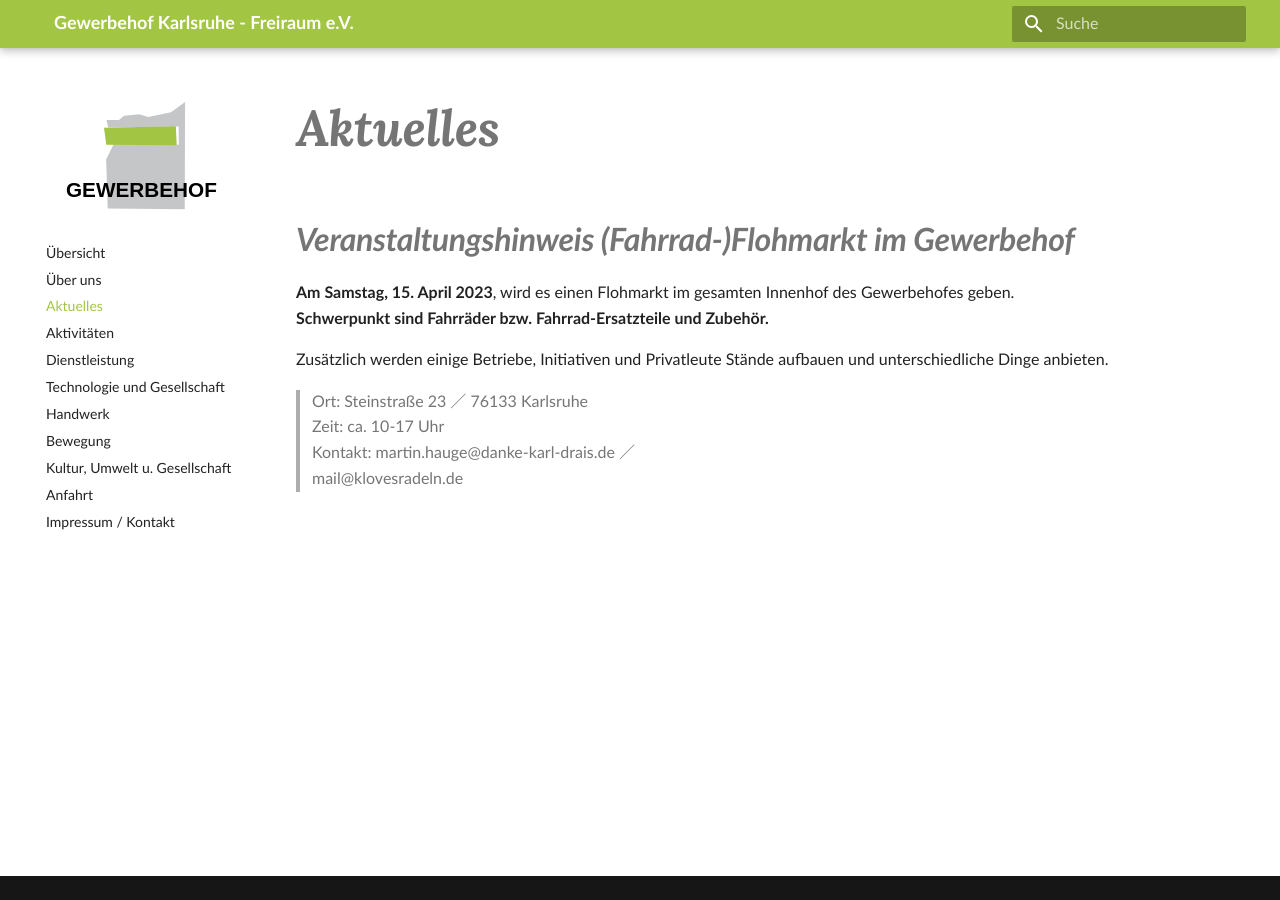
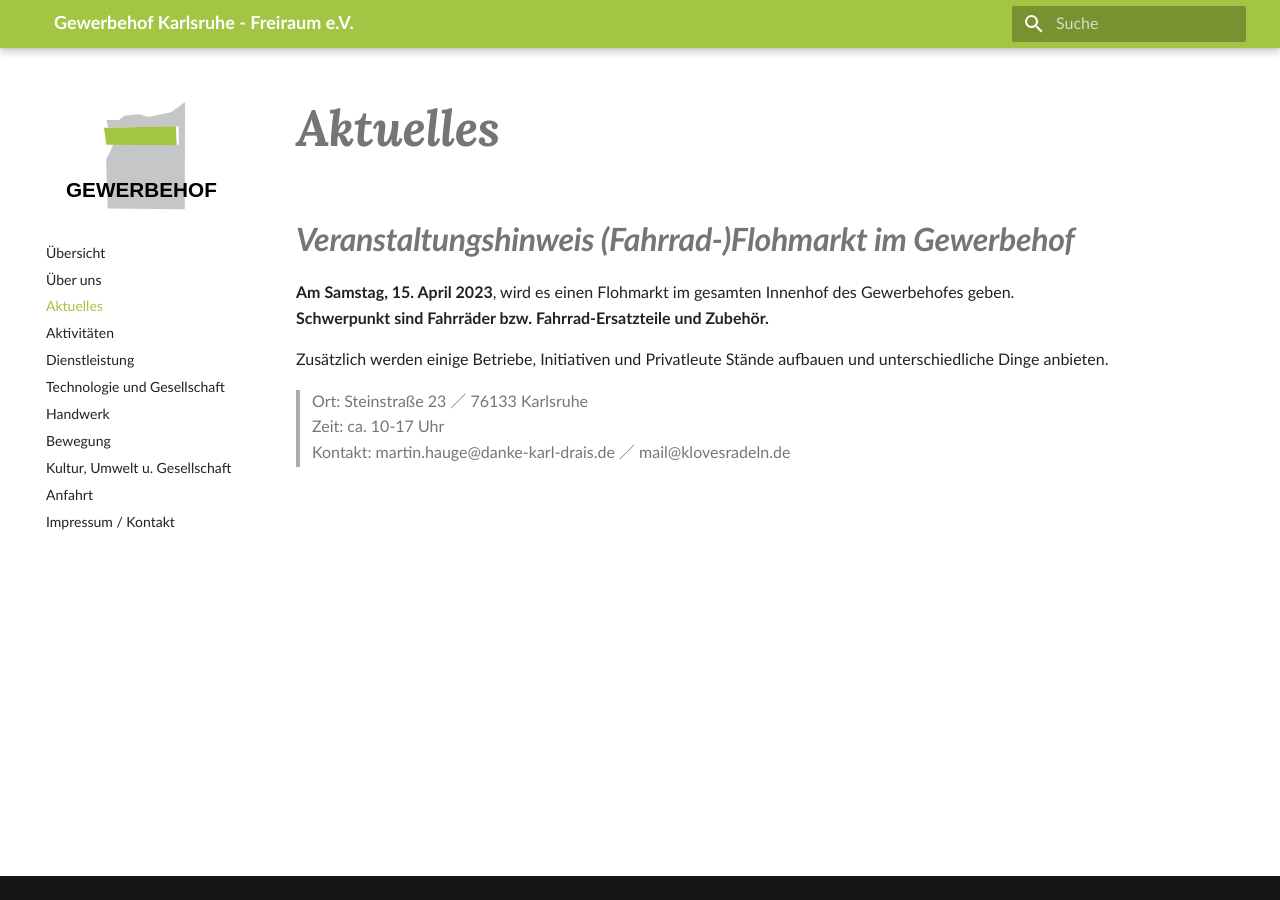
Before and after one commit to entropia/gewerbehof-webseite, an MkDocs documentation site: the page built from docs/aktuelles.md, in a window 1280 px wide. Built offline with MkDocs 1.6.1 and Material for MkDocs 9.7.7, drawn with Linux system fonts in a browser that asks for light colours; comment, search, counter and statistics services are not loaded.

Commit message:
Larger max-width for blockquotes

```diff
--- a/docs/css/extra.css
+++ b/docs/css/extra.css
@@ -37,7 +37,7 @@ h2,
 }
 
 blockquote {
-  max-width: 30em;
+  max-width: 80%;
   margin: auto;
 }
 
```
